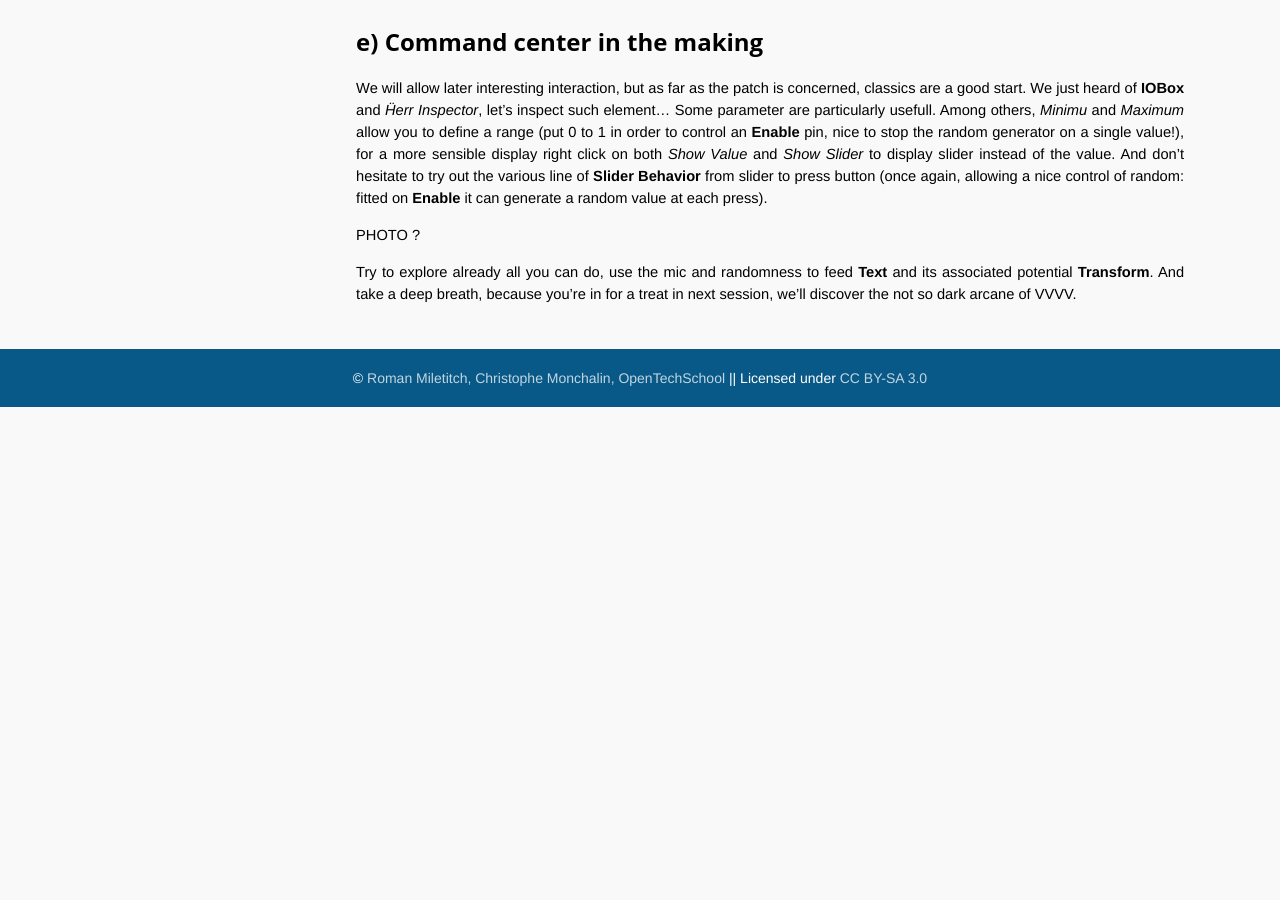
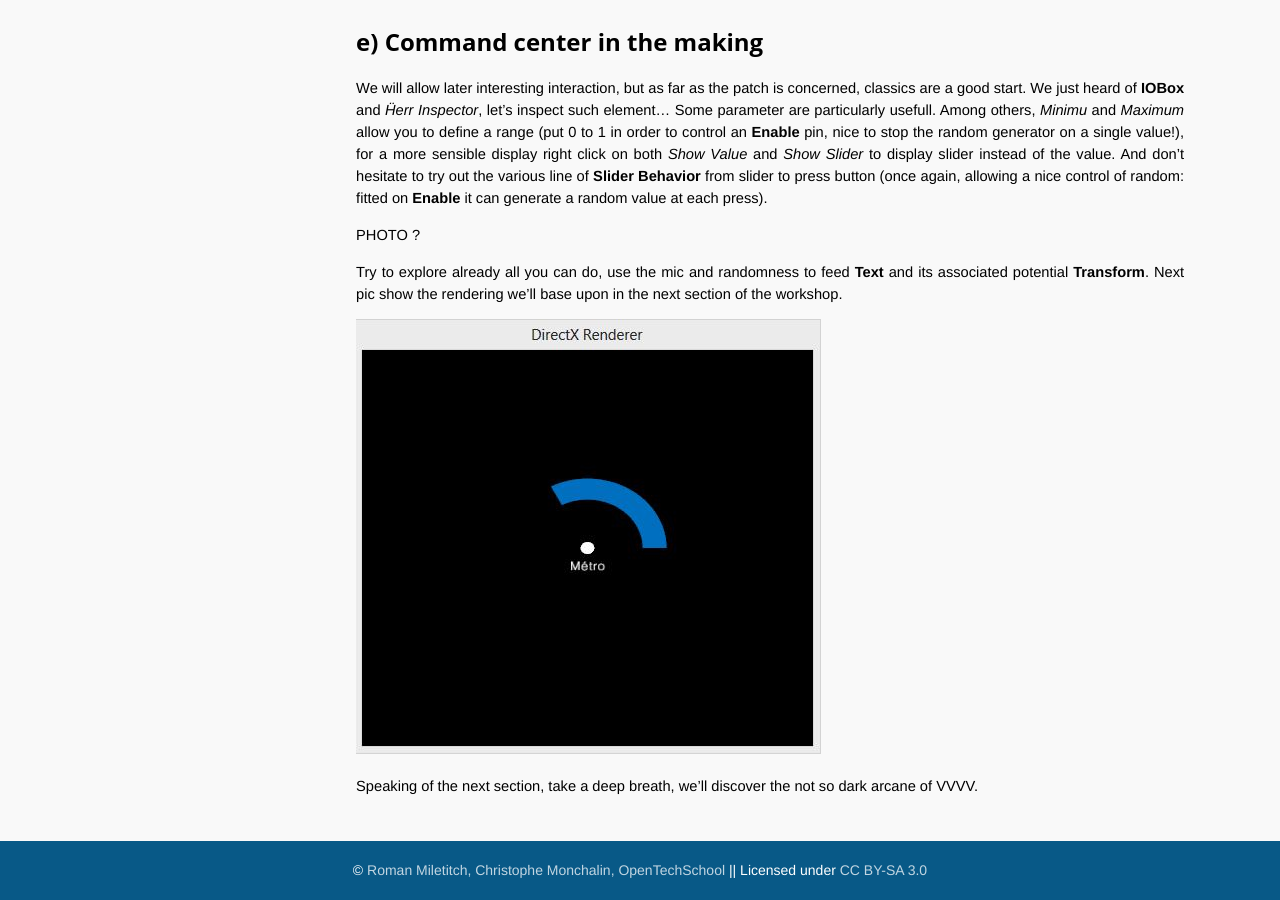
Before and after one commit to OpenTechSchool-Brussels/interactive-installations-with-VVVV, a Jekyll site: the page built from Getting-to-know-your-canvas.markdown, in a window 1280 px wide and 900 px high, scrolled down 4712 px. Built offline with Jekyll 4.4.1, drawn with Linux system fonts in a browser that asks for light colours; Markdown is read by kramdown in place of the engine named in the settings; before the commit the page ends 5119 px from its top, so only the background shows below that.

Commit message:
photo photo photo

```diff
--- a/Getting-to-know-your-canvas.markdown
+++ b/Getting-to-know-your-canvas.markdown
@@ -80,4 +80,9 @@ We will allow later interesting interaction, but as far as the patch is concerne
 
 PHOTO ?
 
-Try to explore already all you can do, use the mic and randomness to feed **Text** and its associated potential **Transform**. And take a deep breath, because you're in for a treat in next session, we'll discover the not so dark arcane of VVVV.
+Try to explore already all you can do, use the mic and randomness to feed **Text** and its associated potential **Transform**. Next pic show the rendering we'll base upon in the next section of the workshop.
+
+
+![](assets/Ex03-01_rendu.JPG)
+
+Speaking of the next section, take a deep breath, we'll discover the not so dark arcane of VVVV.
--- a/Spread-and-retract.markdown
+++ b/Spread-and-retract.markdown
@@ -3,7 +3,6 @@ layout: default
 title: "Spread and retract"
 num: 2
 ---
-
 
 This section was luckily created through random character generation.
 
```
